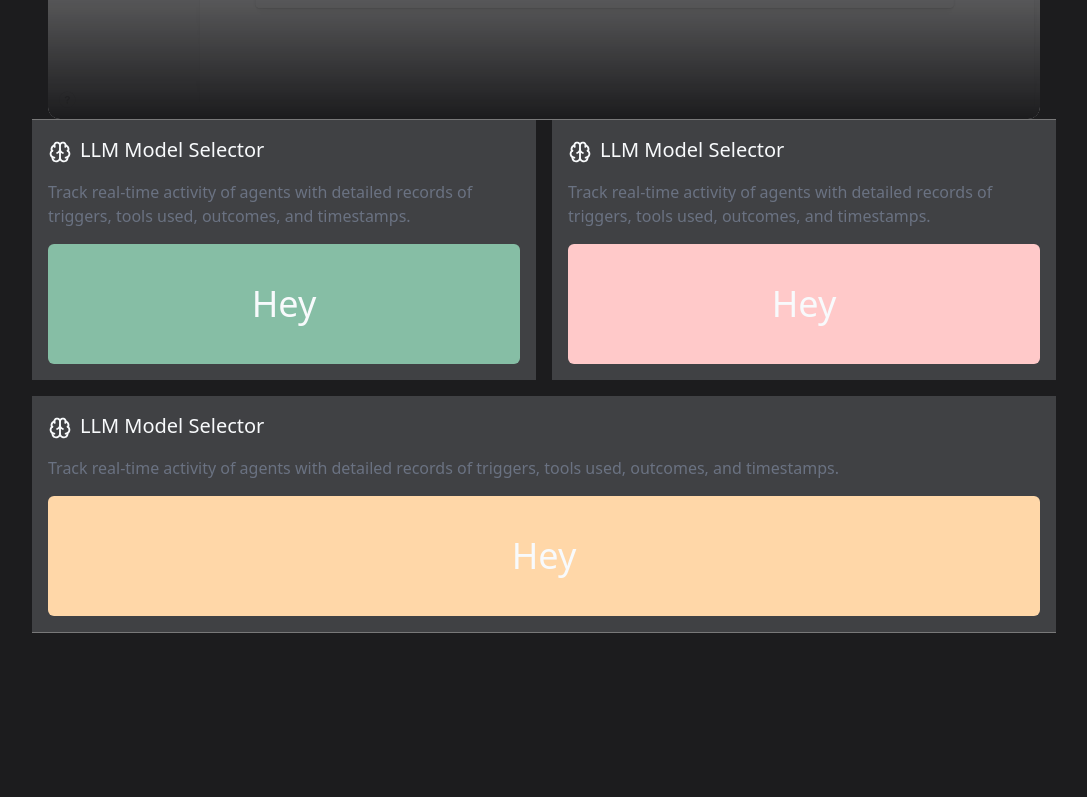
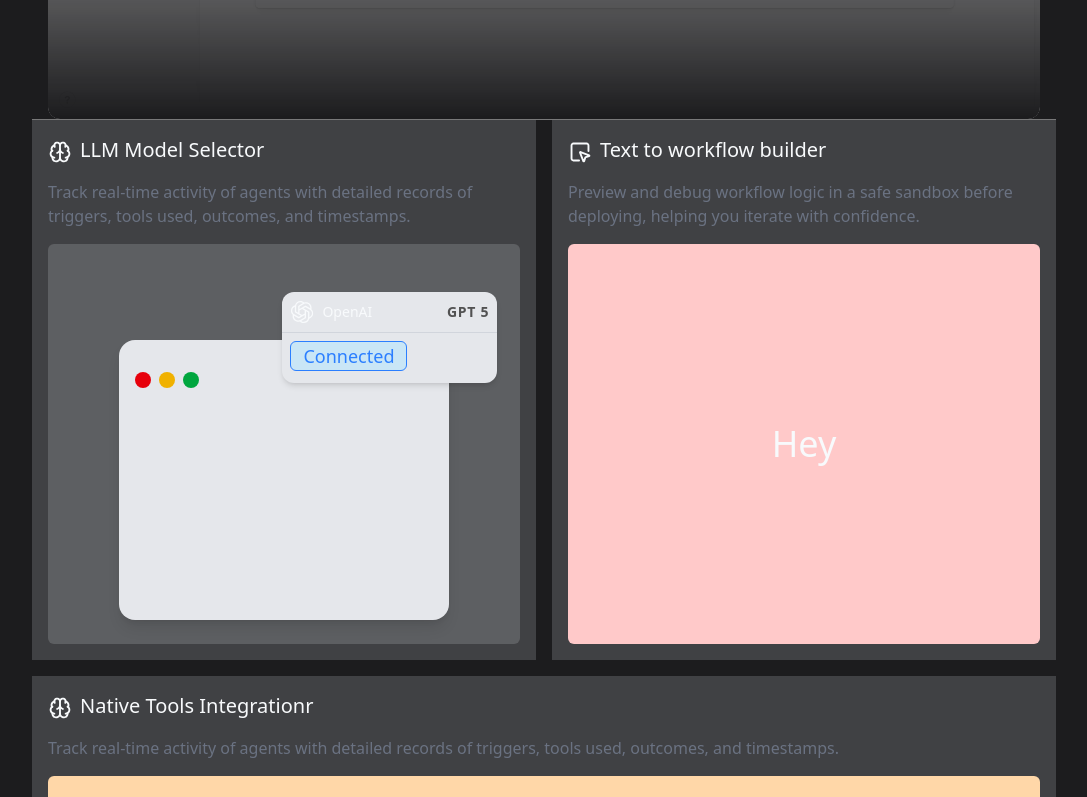
Before and after one commit to sandeep5shetty/finta-landing, a React (Vite) app: page / in a window 1280 px wide. Shown: the part 1063-1860 px from the top of the page, without its empty margins (96-1183 px from the left). Before the commit the page ends 1696 px from the top, so only its background shows below. Built offline with nearby package versions, Linux system fonts and the light colour scheme.

Commit message:
add new bento grid

```diff
--- a/src/components/BentoSection.jsx
+++ b/src/components/BentoSection.jsx
@@ -1,5 +1,5 @@
 import React from 'react';
-import { BrainIcon } from './Icons';
+import { BrainIcon, MouseBoxIcon, OpenAILogo } from './Icons';
 
 const BentoSection = () => {
   return (
@@ -17,18 +17,37 @@ const BentoSection = () => {
           <CardSkeleton
             className={'flex items-center justify-center bg-blue-200 text-4xl'}
           >
-            Hey
+            <ModelsContainer>
+              <OpenAIComponent>
+                <OpenAIText>
+                  <PoweredBy>
+                    <OpenAILogo className="size-6" />
+                    <span className="text-sm">OpenAI</span>
+                  </PoweredBy>
+                  <ModelName>GPT 5</ModelName>
+                </OpenAIText>
+                <OpenAiBtn> </OpenAiBtn>
+              </OpenAIComponent>
+              <ModelCard>
+                <TopSection>
+                  <div className="size-4 rounded-full bg-red-600"></div>
+                  <div className="size-4 rounded-full bg-yellow-500"></div>
+                  <div className="size-4 rounded-full bg-green-600"></div>
+                </TopSection>
+                <BottomSection></BottomSection>
+              </ModelCard>
+            </ModelsContainer>
           </CardSkeleton>
         </BentoCard>
 
         <BentoCard>
           <CardHeader>
-            <BrainIcon className="mt-1 size-6" />
-            <CardTitle>LLM Model Selector</CardTitle>
+            <MouseBoxIcon className="mt-1 size-6" />
+            <CardTitle>Text to workflow builder</CardTitle>
           </CardHeader>
           <CardDescription>
-            Track real-time activity of agents with detailed records of
-            triggers, tools used, outcomes, and timestamps.
+            Preview and debug workflow logic in a safe sandbox before deploying,
+            helping you iterate with confidence.
           </CardDescription>
           <CardSkeleton
             className={'flex items-center justify-center bg-red-200 text-4xl'}
@@ -40,7 +59,7 @@ const BentoSection = () => {
         <BentoCard className="col-span-1 lg:col-span-2">
           <CardHeader>
             <BrainIcon className="mt-1 size-6" />
-            <CardTitle>LLM Model Selector</CardTitle>
+            <CardTitle>Native Tools Integrationr</CardTitle>
           </CardHeader>
           <CardDescription>
             Track real-time activity of agents with detailed records of
@@ -89,11 +108,71 @@ const CardHeader = ({ children }) => {
 const CardSkeleton = ({ children, className }) => {
   return (
     <div
-      className={`card-skeleton mt-4 h-30 w-full rounded-md bg-emerald-200/70 ${className}`}
+      className={`card-skeleton mt-4 h-100 w-full rounded-md bg-gray-300/20 ${className}`}
     >
       {children}
     </div>
   );
 };
 
+const ModelsContainer = ({ children }) => {
+  return (
+    <div className="models-container relative mt-18 size-[70%] rounded-2xl bg-gray-200 shadow-lg">
+      {children}
+    </div>
+  );
+};
+
+const ModelCard = ({ children }) => {
+  return <div className="model-card relative">{children}</div>;
+};
+
+const TopSection = ({ children }) => {
+  return (
+    <div className="top-section absolute top-8 left-4 flex gap-2">
+      {children}
+    </div>
+  );
+};
+
+const BottomSection = () => {
+  return <div className="bottom-section"></div>;
+};
+
+const OpenAIComponent = ({ children }) => {
+  return (
+    <div className="openai-component absolute -top-12 -right-12 w-[65%] rounded-xl bg-gray-200 shadow-md">
+      {children}
+    </div>
+  );
+};
+
+const OpenAIText = ({ children }) => {
+  return (
+    <div className="openai-text flex items-center justify-between border-b border-gray-300 px-2 py-2">
+      {children}
+    </div>
+  );
+};
+
+const OpenAiBtn = () => {
+  return (
+    <button className="openai-btn text-xstext-white m-2 mb-3 flex items-center gap-2 overflow-visible rounded-md border border-[#2b7fff] bg-sky-200/60 px-3 tracking-normal text-[#2b7fff]">
+      <span className="text-lg">Connected</span>
+    </button>
+  );
+};
+
+const PoweredBy = ({ children }) => {
+  return <div className="powered-by flex items-center gap-2">{children}</div>;
+};
+
+const ModelName = ({ children }) => {
+  return (
+    <div className="model-name text-sm font-semibold tracking-wider text-neutral-600">
+      {children}
+    </div>
+  );
+};
+
 export default BentoSection;
```
